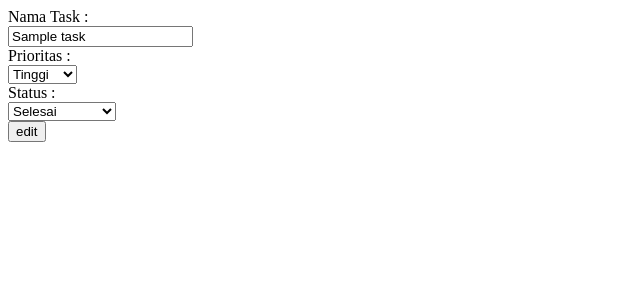
After one commit to JamaludinHanif/app-todolist-rpl1, a PHP site: page /edit.php?id=1 in a window 1280 px wide. The commit adds this page. Shown: the top 300 px of the page, without its empty margins (0-640 px from the left). Run offline with PHP 8.4, Linux system fonts and the light colour scheme; tables that the repository leaves empty or names only in its code hold one stand-in row (values such as "Sample post").

Commit message:
menambahkan edit

```diff
--- /dev/null
+++ b/edit.php
@@ -0,0 +1,40 @@
+<!DOCTYPE html>
+<html lang="en">
+<head>
+    <meta charset="UTF-8">
+    <meta http-equiv="X-UA-Compatible" content="IE=edge">
+    <meta name="viewport" content="width=device-width, initial-scale=1.0">
+    <title>Edit</title>
+</head>
+<body>
+    <?php
+        include "koneksi.php";
+
+        $id = $_GET['id'];
+        $query = mysqli_query($koneksi, "SELECT * FROM tbl_task WHERE id=$id");
+        while ($data = mysqli_fetch_array($query)) {
+    ?>
+
+        <form action="action.php" method="post">
+            <input type="hidden" name="id" value="<?= $data['id'] ?>">
+            <label>Nama Task :</label> <br>
+            <input type="text" name="nama_task" value="<?= $data['nama_task'] ?>"> <br>
+            <label>Prioritas :</label> <br>
+            <select name="prioritas">
+                <option value="tinggi" <?= $data['prioritas'] == 'tinggi' ? 'selected' : '' ?>>Tinggi</option>
+                <option value="sedang" <?= $data['prioritas'] == 'sedang' ? 'selected' : '' ?>>Sedang</option>
+                <option value="rendah" <?= $data['prioritas'] == 'rendah' ? 'selected' : '' ?>>Rendah</option>
+            </select> <br>
+            <label>Status :</label> <br>
+            <select name="status">
+                <option value="Selesai" <?= $data['prioritas'] == 'Selesai' ? 'selected' : '' ?>>Selesai</option>
+                <option value="Belum Selesai" <?= $data['prioritas'] == 'Belum Selesai' ? 'selected' : '' ?>>Belum Selesai</option>
+            </select> <br>
+            <button type="submit" name="edit">edit</button> <br>
+        </form>
+
+    <?php
+        }
+    ?>
+</body>
+</html>
--- a/index.php
+++ b/index.php
@@ -46,10 +46,11 @@ include "koneksi.php";
             <td><?=$data['tanggal']?></td>
             <td><a href="action.php?hapus=<?=$data['id'];?>">hapus</a> |
                 <?php if ($data['status'] == "Belum Selesai") { ?>
-                    <a href="action.php?selesai=<?=$data['id'];?>">Selesaikan</a>
+                    <a href="action.php?selesai=<?=$data['id'];?>">Selesaikan</a> |
                 <?php
                     }
                 ?>
+                <a href="edit.php?id=<?= $data['id'] ?>">edit</a>
             </td>
         </tr>
         <?php
--- a/koneksi.php
+++ b/koneksi.php
@@ -1,3 +1,3 @@
 <?php
-    $koneksi = mysqli_connect("localhost", "root", "", "nama_database");
+    $koneksi = mysqli_connect("localhost", "root", "", "ukk_nama_xiirpl");
 ?>
```
Also changed, not shown: action.php (+8 -0 lines).
